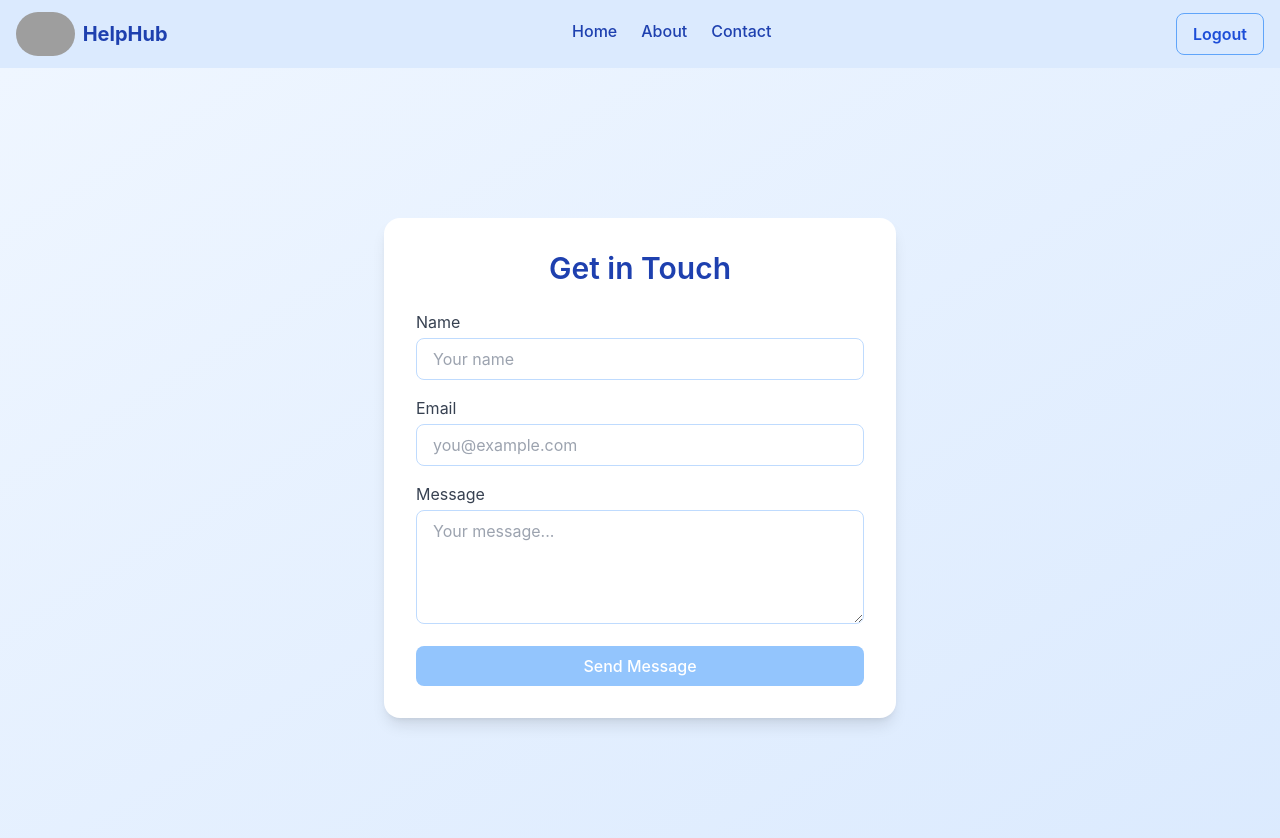
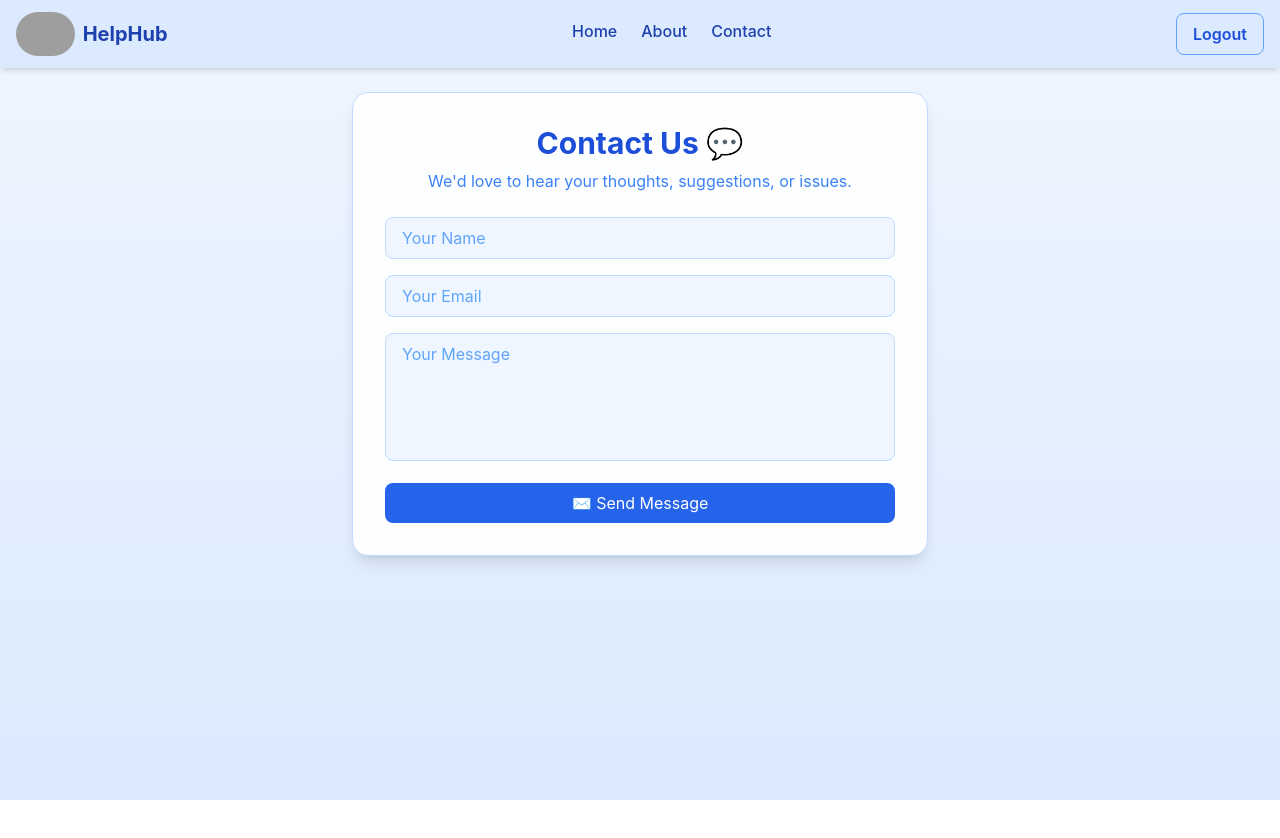
Before and after one commit to PPP111675/HelpHub, a React (Create React App) app in the folder Frontend/: page /contact in a window 1280 px wide. Shown: the top 838 px of the page. After the commit the page ends 800 px from the top, so only its background shows below. Built offline with nearby package versions, Linux system fonts and the light colour scheme; grey boxes are pictures that could not be loaded.

Commit message:
Update Contact.jsx

```diff
--- a/Frontend/src/Pages/Contact.jsx
+++ b/Frontend/src/Pages/Contact.jsx
@@ -1,41 +1,93 @@
-import Navbar from "./Navbar";
-export default function Contact() {
+import React, { useState } from 'react';
+import Swal from 'sweetalert2';
+import Navbar from './Navbar';
+
+const Contact = () => {
+  const [formData, setFormData] = useState({ name: '', email: '', message: '' });
+
+  const handleChange = (e) => {
+    const { name, value } = e.target;
+    setFormData({ ...formData, [name]: value });
+  };
+
+  const handleSubmit = async (e) => {
+    e.preventDefault();
+
+    const response = await fetch('http://localhost:5000/api/contact', {
+      method: 'POST',
+      headers: {
+        'Content-Type': 'application/json',
+      },
+      body: JSON.stringify(formData),
+    });
+
+    if (response.ok) {
+      Swal.fire({
+        title: 'Thank you! 💙',
+        text: 'Thanks for reaching out!',
+        icon: 'success',
+        confirmButtonText: 'OK',
+      });
+      setFormData({ name: '', email: '', message: '' });
+    } else {
+      Swal.fire({
+        title: 'Oops! ❌',
+        text: 'Something went wrong. Please try again.',
+        icon: 'error',
+        confirmButtonText: 'Retry',
+      });
+    }
+  };
+
   return (
-    <div>
-        <Navbar/>
-
-    <div className="min-h-screen bg-gradient-to-br from-blue-50 to-blue-100 flex items-center justify-center p-6">
-      <div className="bg-white rounded-2xl shadow-lg max-w-lg w-full p-8">
-        <h2 className="text-3xl font-semibold text-blue-800 mb-6 text-center">Get in Touch</h2>
-        <form className="space-y-4">
-          <div>
-            <label htmlFor="name" className="block text-gray-700 mb-1">Name</label>
-            <input id="name" type="text" required
-              className="w-full px-4 py-2 rounded-lg border border-blue-200 focus:ring-2 focus:ring-blue-300"
-              placeholder="Your name" />
-          </div>
-          <div>
-            <label htmlFor="email" className="block text-gray-700 mb-1">Email</label>
-            <input id="email" type="email" required
-              className="w-full px-4 py-2 rounded-lg border border-blue-200 focus:ring-2 focus:ring-blue-300"
-              placeholder="you@example.com" />
-          </div>
-          <div>
-            <label htmlFor="message" className="block text-gray-700 mb-1">Message</label>
-            <textarea id="message" rows="4" required
-              className="w-full px-4 py-2 rounded-lg border border-blue-200 focus:ring-2 focus:ring-blue-300"
-              placeholder="Your message..."></textarea>
-          </div>
-          <button type="submit"
-            className="w-full bg-blue-300 hover:bg-blue-400 text-white font-medium py-2 rounded-lg transition"
-          >
-            Send Message
-          </button>
-        </form>
+    <div className="min-h-screen bg-gradient-to-b from-blue-50 to-blue-100 text-gray-800">
+      <Navbar />
+      <div className="flex justify-center items-center p-6">
+        <div className="w-full max-w-xl bg-white/90 shadow-lg backdrop-blur-md rounded-2xl p-8 border border-blue-200">
+          <h2 className="text-3xl font-bold text-center text-blue-700 mb-2">
+            Contact Us 💬
+          </h2>
+          <p className="text-center text-blue-500 mb-6">
+            We'd love to hear your thoughts, suggestions, or issues.
+          </p>
+          <form className="space-y-4" onSubmit={handleSubmit}>
+            <input
+              type="text"
+              name="name"
+              placeholder="Your Name"
+              value={formData.name}
+              onChange={handleChange}
+              className="w-full px-4 py-2 border border-blue-200 rounded-lg focus:outline-none focus:ring-2 focus:ring-blue-400 bg-blue-50 placeholder-blue-400"
+              required
+            />
+            <input
+              type="email"
+              name="email"
+              placeholder="Your Email"
+              value={formData.email}
+              onChange={handleChange}
+              className="w-full px-4 py-2 border border-blue-200 rounded-lg focus:outline-none focus:ring-2 focus:ring-blue-400 bg-blue-50 placeholder-blue-400"
+              required
+            />
+            <textarea
+              name="message"
+              placeholder="Your Message"
+              value={formData.message}
+              onChange={handleChange}
+              className="w-full px-4 py-2 border border-blue-200 rounded-lg h-32 resize-none focus:outline-none focus:ring-2 focus:ring-blue-400 bg-blue-50 placeholder-blue-400"
+              required
+            />
+            <button
+              type="submit"
+              className="w-full bg-blue-600 text-white py-2 rounded-lg hover:bg-blue-700 hover:shadow-md transition-all"
+            >
+              ✉️ Send Message
+            </button>
+          </form>
+        </div>
       </div>
     </div>
-</div>
+  );
+};
 
-
-  );
-}
+export default Contact;
```
